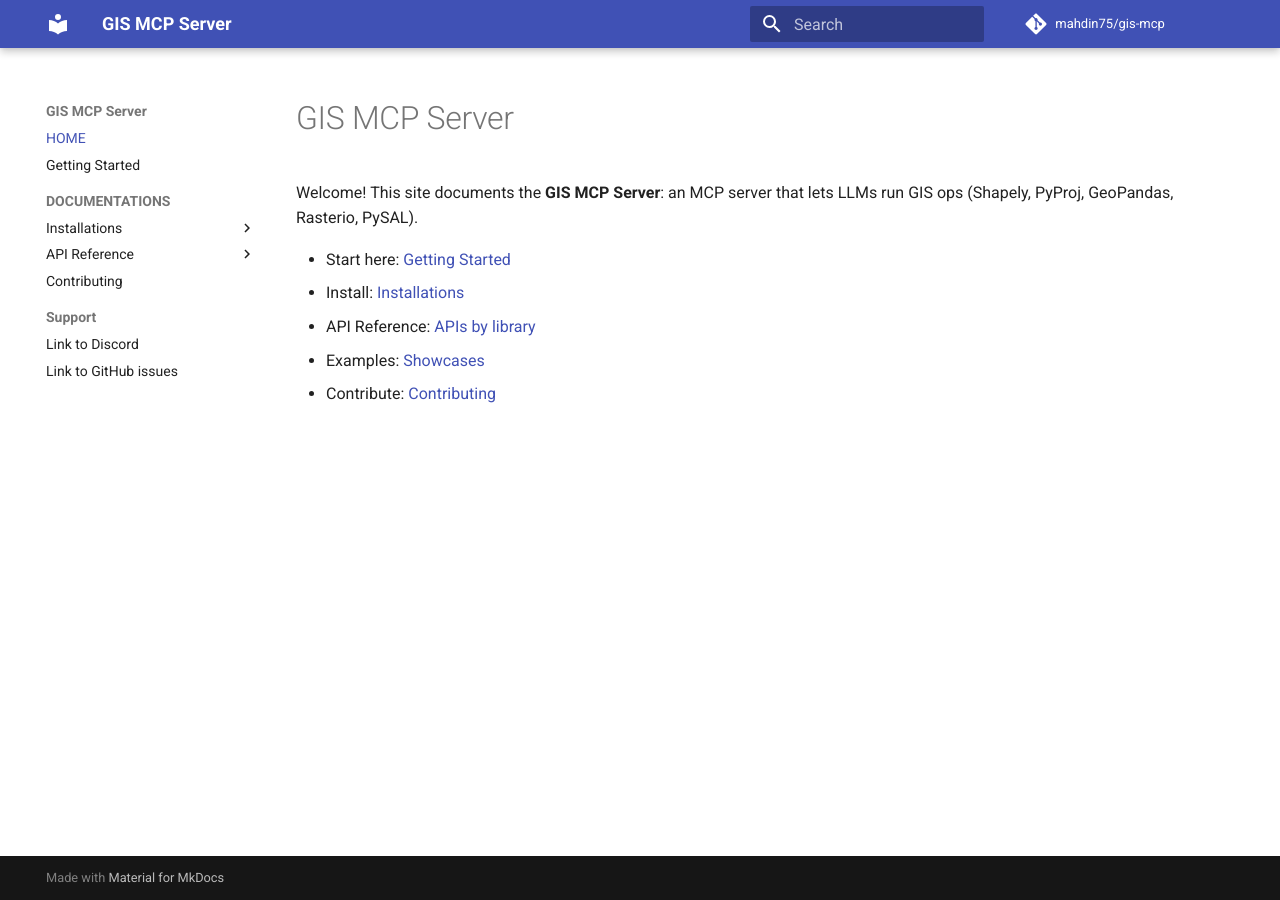
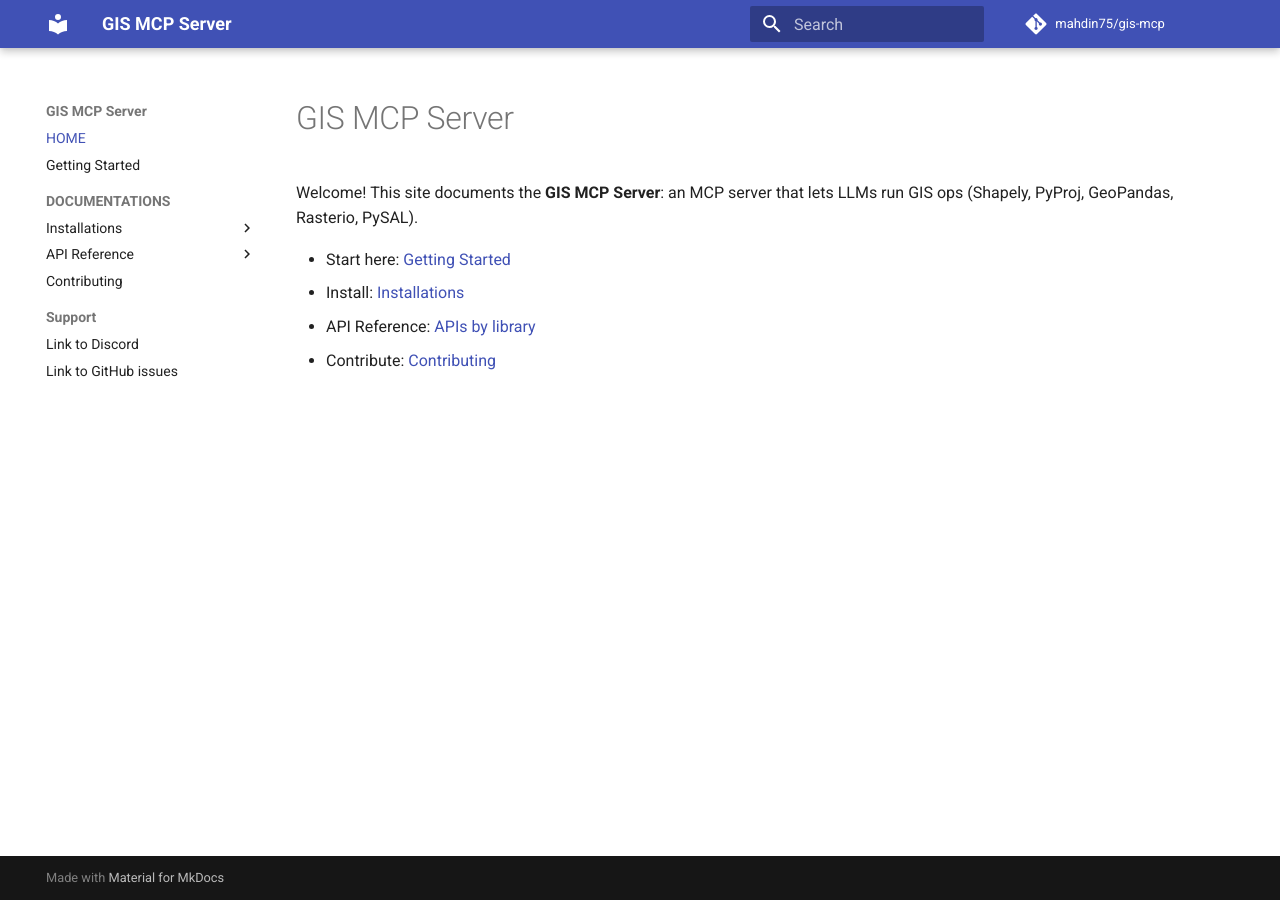
Before and after one commit to fastmcp-me/gis-mcp, an MkDocs documentation site: the page built from docs/index.md, in a window 1280 px wide. Built offline with MkDocs 1.6.1 and Material for MkDocs 9.7.7, drawn with Linux system fonts in a browser that asks for light colours; comment, search, counter and statistics services are not loaded.

Commit message:
fix index.md

```diff
--- a/docs/index.md
+++ b/docs/index.md
@@ -5,5 +5,4 @@
 - Start here: [Getting Started](getting-started.md)
 - Install: [Installations](install/cloud.md)
 - API Reference: [APIs by library](api/shapely/README.md)
-- Examples: [Showcases](showcases/researcher.md)
 - Contribute: [Contributing](contributing.md)
```
